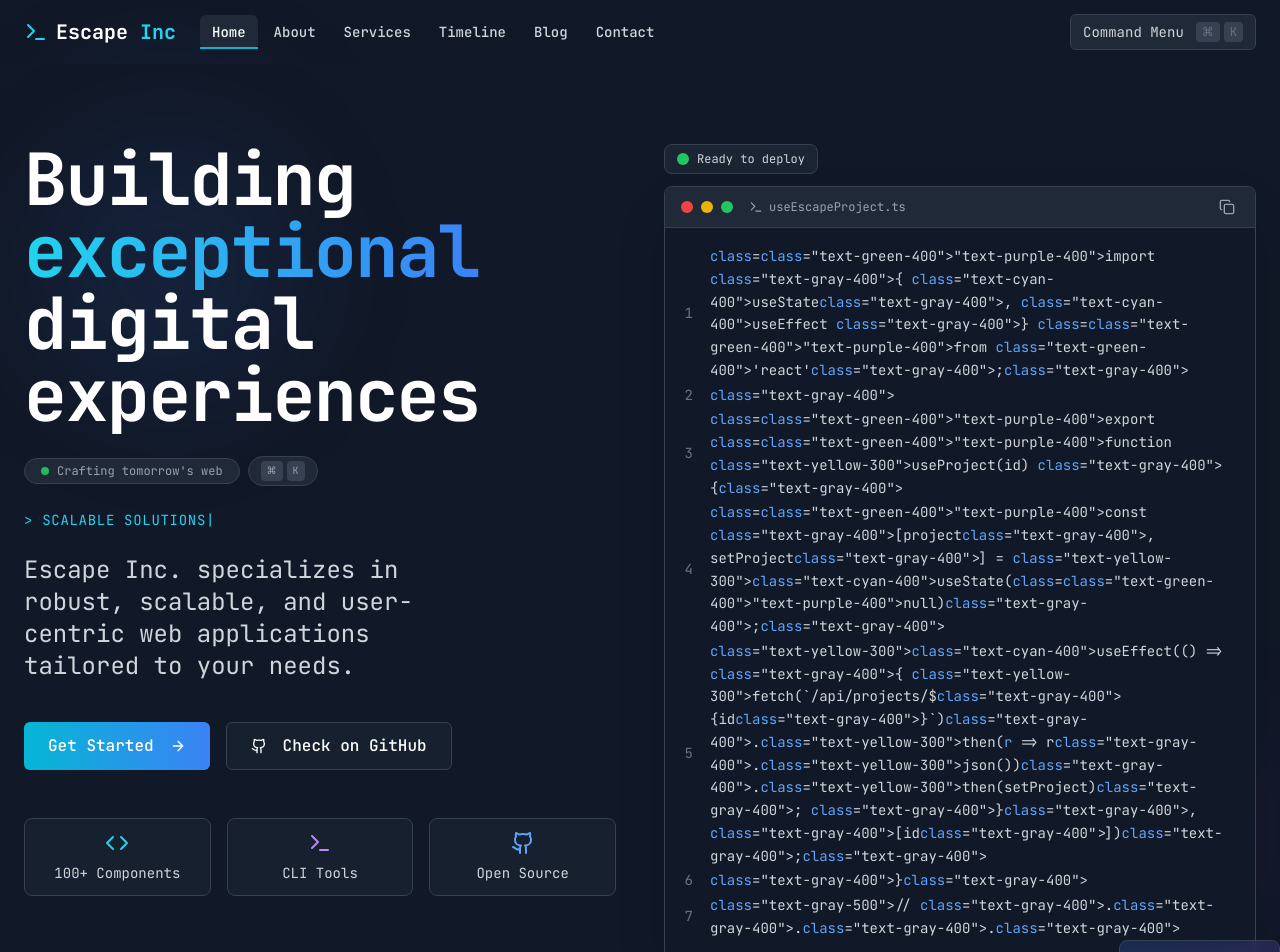
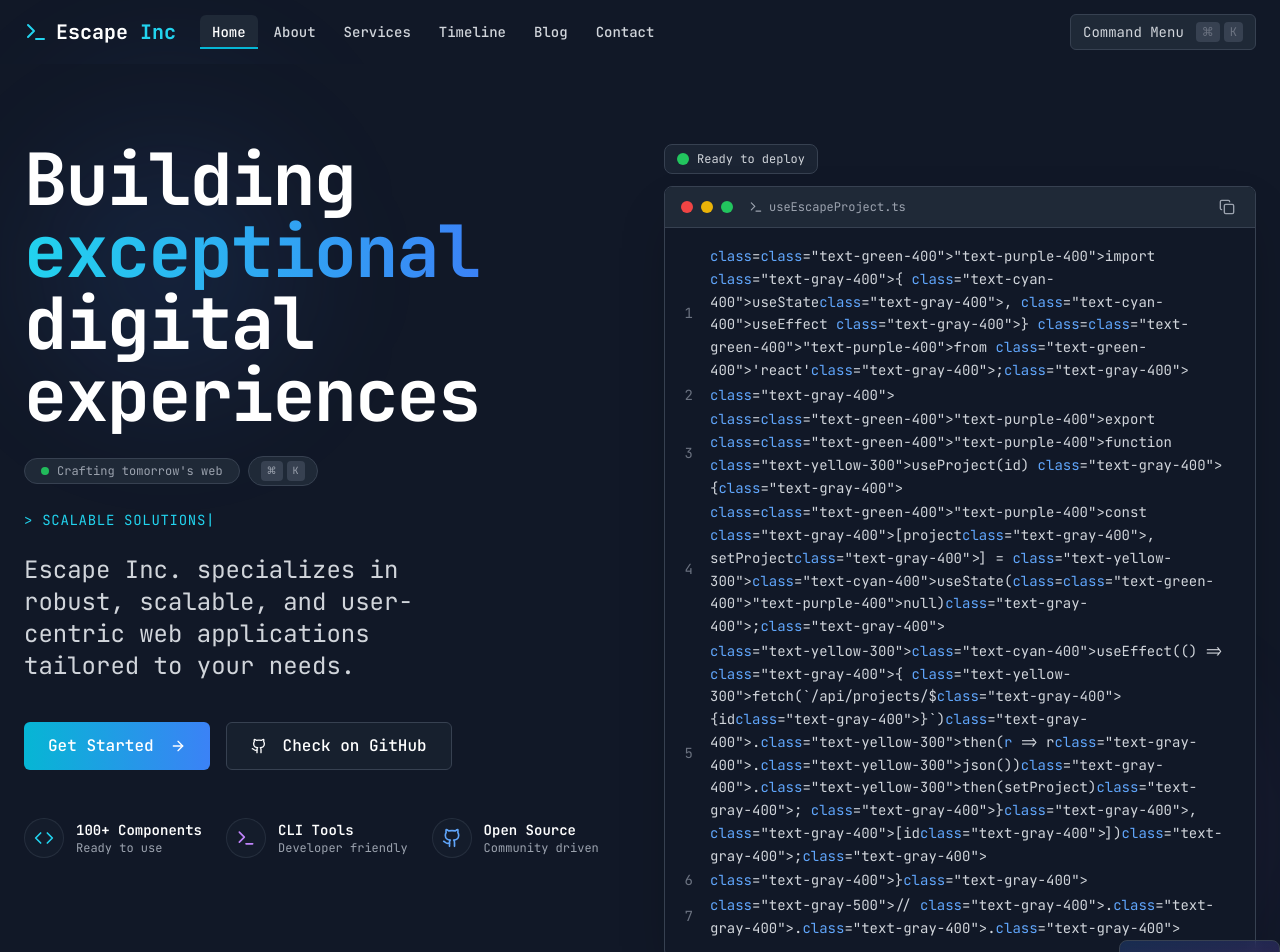
Before and after one commit to ChintzRuparel/escapeincwebsite-gd, a Next.js app: page / in a window 1280 px wide. Shown: the top 952 px of the page. Built offline with nearby package versions, Linux system fonts and the light colour scheme.

Commit message:
feat: redesign feature highlight cards as informational badges
Change layout, remove button styling, add descriptive text, and subtle animations

#VERCEL_SKIP

Co-authored-by: ChintzRuparel <51440734+ChintzRuparel@users.noreply.github.com>

```diff
--- a/components/hero-section.tsx
+++ b/components/hero-section.tsx
@@ -116,21 +116,30 @@ export function useProject(id) {
               </Link>
             </div>
 
-            <div className="pt-6 grid grid-cols-3 gap-4">
+            <div className="pt-6 flex flex-wrap gap-6 items-center">
               {[
-                { icon: <Code className="h-6 w-6 text-cyan-400 mb-2" />, text: "100+ Components" },
-                { icon: <Terminal className="h-6 w-6 text-purple-400 mb-2" />, text: "CLI Tools" },
-                { icon: <Github className="h-6 w-6 text-blue-400 mb-2" />, text: "Open Source" },
+                { icon: <Code className="h-5 w-5 text-cyan-400" />, text: "100+ Components", desc: "Ready to use" },
+                {
+                  icon: <Terminal className="h-5 w-5 text-purple-400" />,
+                  text: "CLI Tools",
+                  desc: "Developer friendly",
+                },
+                { icon: <Github className="h-5 w-5 text-blue-400" />, text: "Open Source", desc: "Community driven" },
               ].map((item, i) => (
                 <motion.div
                   key={i}
-                  initial={{ opacity: 0, y: 20 }}
-                  animate={{ opacity: 1, y: 0 }}
+                  initial={{ opacity: 0, x: -20 }}
+                  animate={{ opacity: 1, x: 0 }}
                   transition={{ duration: 0.4, delay: 0.6 + i * 0.1 }}
-                  className="flex flex-col items-center justify-center p-3 bg-gray-800/50 backdrop-blur-sm border border-gray-700 rounded-lg"
+                  className="flex items-center space-x-3 text-gray-300"
                 >
-                  {item.icon}
-                  <span className="text-sm text-gray-300">{item.text}</span>
+                  <div className="flex items-center justify-center w-10 h-10 rounded-full bg-gray-800/30 border border-gray-700/50">
+                    {item.icon}
+                  </div>
+                  <div>
+                    <div className="text-sm font-semibold text-white">{item.text}</div>
+                    <div className="text-xs text-gray-400">{item.desc}</div>
+                  </div>
                 </motion.div>
               ))}
             </div>
```
